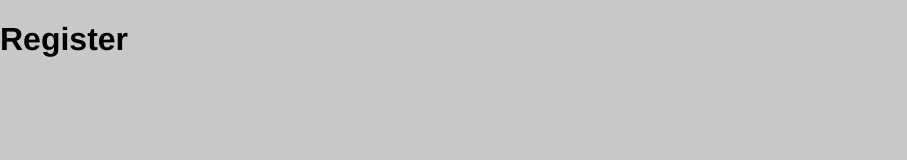
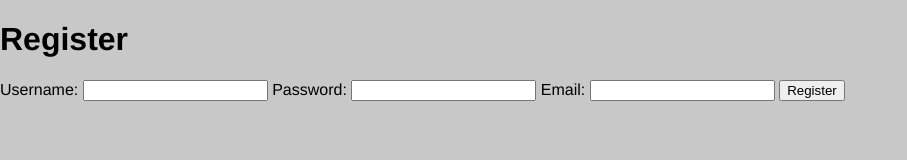
Before and after one commit to leedoughty/mars-rover, a website: page public/register.html in a window 1280 px wide. Shown: the whole page, without its empty margins (0-907 px from the left). Drawn offline with Linux system fonts and the light colour scheme.

Commit message:
MARS-20: Add form to register page

```diff
--- a/public/register.html
+++ b/public/register.html
@@ -8,5 +8,14 @@
   </head>
   <body>
     <h1>Register</h1>
+    <form method="POST" name="register" action="/register">
+      <label for="username">Username:</label>
+      <input type="text" id="username" name="username" />
+      <label for="password">Password:</label>
+      <input type="password" id="password" name="password" />
+      <label for="email">Email:</label>
+      <input type="email" id="email" name="email" />
+      <input type="submit" value="Register" />
+    </form>
   </body>
 </html>
```
